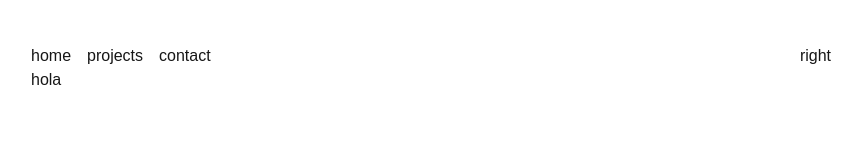
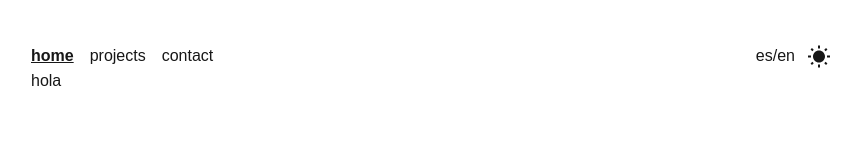
Before and after one commit to jonathanduran7/duranvanella, a Next.js app: page / in a window 1280 px wide. Shown: the top 160 px of the page, without its empty margins (209-1071 px from the left). Built offline with nearby package versions, Linux system fonts and the light colour scheme.

Commit message:
add navbar

```diff
--- a/app/components/navbar.tsx
+++ b/app/components/navbar.tsx
@@ -1,8 +1,10 @@
+import WbSunnyIcon from '@mui/icons-material/WbSunny';
+
 export default function Navbar() {
   return (
     <div className="w-full flex justify-between">
       <ul className="flex gap-4">
-        <li className="cursor-pointer">
+        <li className="cursor-pointer underline font-bold">
           home
         </li>
         <li className="cursor-pointer">
@@ -13,8 +15,13 @@ export default function Navbar() {
         </li>
       </ul>
 
-      <div>
-        right
+      <div className='flex gap-3'>
+        <div className='cursor-pointer'>
+          <p>es/en</p>
+        </div>
+        <div className='cursor-pointer'>
+          <WbSunnyIcon />
+        </div>
       </div>
     </div >
   );
```
